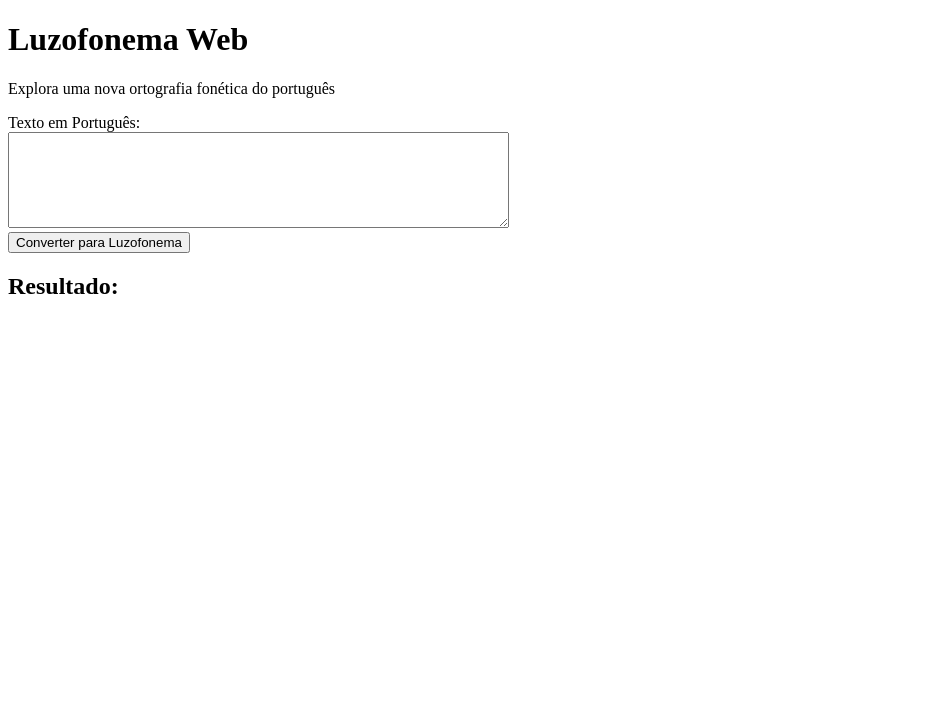
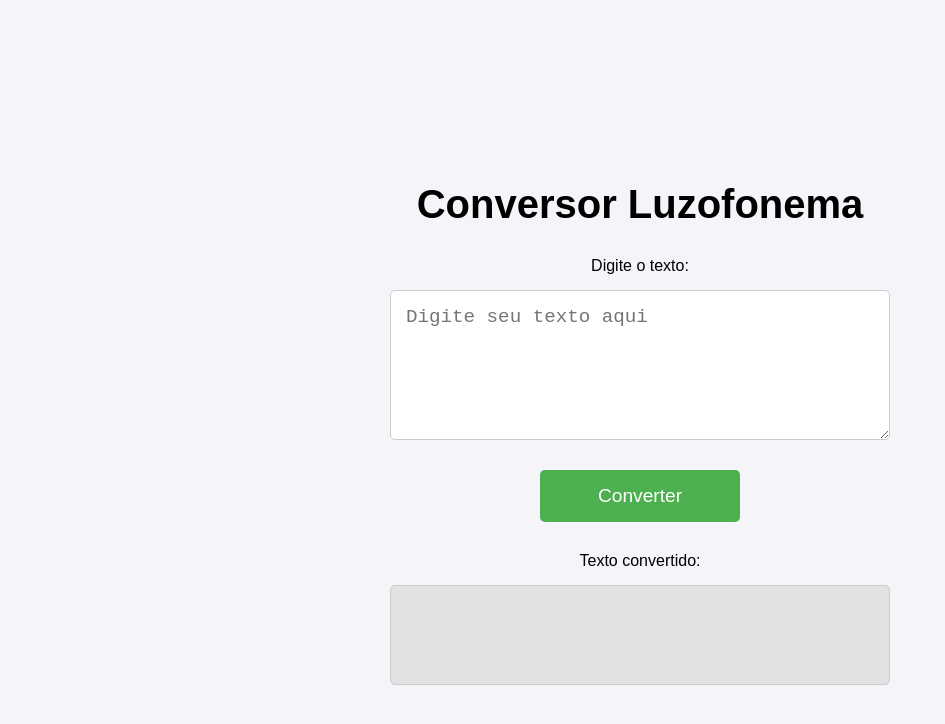
Before and after one commit to SrAquaGenius/LuzofonemaWeb, a plain HTML site: page public/index.html in a window 1280 px wide. Shown: the whole page, without its empty margins (0-945 px from the left). Drawn offline with Linux system fonts and the light colour scheme.

Commit message:
feat: added js file and first interaction is working

```diff
--- a/public/index.html
+++ b/public/index.html
@@ -7,24 +7,6 @@
 	<link rel="stylesheet" href="../src/css/style.css">
 </head>
 <body>
-	<header>
-		<h1>Luzofonema Web</h1>
-		<p>Explora uma nova ortografia fonética do português</p>
-	</header>
-
-	<main>
-		<section>
-			<label for="input-text">Texto em Português:</label><br>
-			<textarea id="input-text" rows="6" cols="60"></textarea><br>
-			<button id="convert-btn">Converter para Luzofonema</button>
-		</section>
-
-		<section>
-			<h2>Resultado:</h2>
-			<pre id="output-text"></pre>
-		</section>
-	</main>
-
 	<script src="../src/js/rules.js"></script>
 	<script src="../src/js/app.js"></script>
 </body>
--- /dev/null
+++ b/src/css/style.css
@@ -0,0 +1,66 @@
+/* style.css */
+
+/* Estilo básico para o corpo da página */
+body {
+	font-family: Arial, sans-serif;
+	background-color: #f4f4f9;
+	display: flex;
+	flex-direction: column;
+	align-items: center;
+	justify-content: center;
+	height: 100vh;
+	margin: 0;
+	padding: 20px;
+}
+
+/* Título */
+h1 {
+	font-size: 2.5rem;
+	margin-bottom: 30px;  /* Espaçamento abaixo do título */
+}
+
+label {
+	margin-bottom: 15px;  /* Espaçamento abaixo do título */
+}
+
+/* Área de input */
+textarea {
+	width: 500px;  /* Aumentando a largura */
+	height: 150px; /* Aumentando a altura */
+	margin-bottom: 30px; /* Espaçamento abaixo do input */
+	padding: 15px;
+	font-size: 1.2rem;  /* Aumentando o tamanho da fonte */
+	border: 1px solid #ccc;
+	border-radius: 5px;
+	box-sizing: border-box;
+}
+
+/* Botão de conversão */
+button {
+	width: 200px;  /* Aumentando a largura do botão */
+	padding: 15px;
+	font-size: 1.2rem;  /* Aumentando o tamanho da fonte do botão */
+	background-color: #4CAF50;
+	color: white;
+	border: none;
+	border-radius: 5px;
+	cursor: pointer;
+	margin-bottom: 30px; /* Espaçamento abaixo do botão */
+}
+
+/* Estilo do botão ao passar o mouse */
+button:hover {
+	background-color: #45a049;
+}
+
+/* Área de resultado */
+#outputText {
+	width: 500px;  /* Aumentando a largura */
+	min-height: 100px;  /* Aumentando a altura mínima */
+	padding: 15px;
+	background-color: #e2e2e2;
+	border: 1px solid #ccc;
+	border-radius: 5px;
+	word-wrap: break-word;
+	box-sizing: border-box;
+}
--- /dev/null
+++ b/src/js/app.js
@@ -0,0 +1,49 @@
+// app.js
+
+// Função para criar o conteúdo do corpo
+function createPage() {
+    const body = document.querySelector('body');
+
+    // Criar título
+    const title = document.createElement('h1');
+    title.textContent = 'Conversor Luzofonema';
+    body.appendChild(title);
+
+    // Criar área de input
+    const inputLabel = document.createElement('label');
+    inputLabel.textContent = 'Digite o texto: ';
+    body.appendChild(inputLabel);
+
+    const inputText = document.createElement('textarea');
+    inputText.id = 'inputText';
+    inputText.placeholder = 'Digite seu texto aqui';
+    body.appendChild(inputText);
+
+    // Criar botão para conversão
+    const convertButton = document.createElement('button');
+    convertButton.id = 'convertButton';
+    convertButton.textContent = 'Converter';
+    body.appendChild(convertButton);
+
+    // Criar área de resultado
+    const outputLabel = document.createElement('label');
+    outputLabel.textContent = 'Texto convertido: ';
+    body.appendChild(outputLabel);
+
+    const outputText = document.createElement('div');
+    outputText.id = 'outputText';
+    body.appendChild(outputText);
+
+    // Adicionar evento ao botão
+    convertButton.addEventListener('click', convertText);
+}
+
+// Função para capturar o texto do input e aplicar a conversão
+function convertText() {
+    const inputText = document.getElementById('inputText').value; // Captura o texto
+    const convertedText = convertToLuzofonema(inputText); // Aplica as regras
+    document.getElementById('outputText').textContent = convertedText; // Exibe o texto convertido
+}
+
+// Chama a função para construir a página quando o script é carregado
+createPage();
--- /dev/null
+++ b/src/js/rules.js
@@ -0,0 +1,46 @@
+// rules.js
+// Regras fonéticas para a conversão Luzofonema
+
+/** Lista de regras de substituição fonética.
+ *  Cada regra é um objeto com 'pattern' (regex) e 'replacement'. */
+const luzofonemaRules = [
+
+	// /z/ é sempre "z"
+	{ pattern: /(?<=[aeiou])s(?=[aeiou])/gi, replacement: "z" },
+
+	// /s/ é sempre "s"
+	{ pattern: /ç/gi, replacement: "s" },
+	{ pattern: /ss/gi, replacement: "s" },
+	{ pattern: /c(?=[e,i])/gi, replacement: "s" },
+
+	// /k/ é sempre "c"
+	{ pattern: /qu(?=[ei])/gi, replacement: "c" },
+	{ pattern: /q(?=u[ao])/gi, replacement: "c" },
+	{ pattern: /k/gi, replacement: "c" },
+
+	// /ʃ/ é sempre "x"
+	{ pattern: /ch/gi, replacement: "x" },
+
+	// /ks/ é sempre "ç"
+	//{ pattern: /x/gi, replacement: "ç" },
+
+	// /ʒ/ é sempre "j"
+	{ pattern: /g(?=[e,i])/gi, replacement: "j" },
+
+	// Remover "u" não pronunciado (ex: "guerra" → "gerra")
+	{ pattern: /(?<=[g])u(?=[e,i])/gi, replacement: "" },
+
+	// Queda do "h" se não for antecedido por "l" ou "n"
+	{ pattern: /(?<![ln])h/gi, replacement: "" }
+];
+
+/** Aplica todas as regras Luzofonema a um texto.
+ *  @param {string} text - Texto original em português.
+ *  @return {string} - Texto convertido para Luzofonema. */
+function convertToLuzofonema(text) {
+	let converted = text;
+	luzofonemaRules.forEach(rule => {
+		converted = converted.replace(rule.pattern, rule.replacement);
+	});
+	return converted;
+}
```
